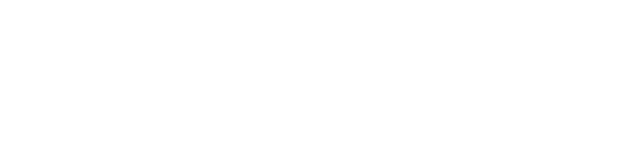
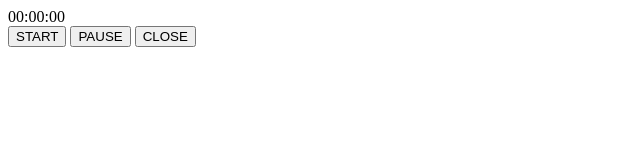
Before and after one commit to yarkhan706/Stop-Watch, a plain HTML site: page index.html in a window 1280 px wide. Shown: the whole page, without its empty margins (0-640 px from the left). Drawn offline with Linux system fonts and the light colour scheme.

Commit message:
BASIC HTML FOR STOPWATCH

```diff
--- a/index.html
+++ b/index.html
@@ -8,6 +8,10 @@
 </head>
 <body>
 
+    <div class="time">00:00:00</div>
+    <button id="startbtn">START</button>
+    <button id="pausebtn">PAUSE</button>
+    <button id="closebtn">CLOSE</button>
 
     <script src="./index.js"></script>
 </body>
```
